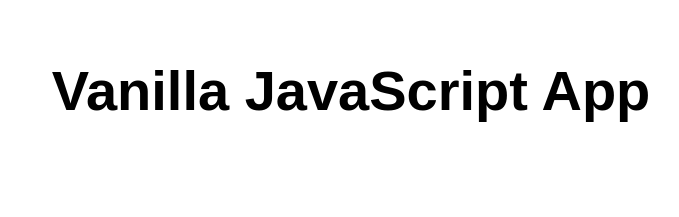
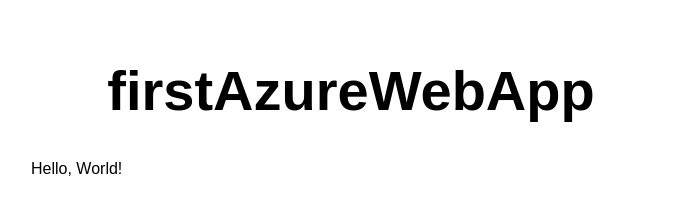
Before and after one commit to michaelmikulec/firstAzureStaticWebApp, a website: page src/index.html in a window 1280 px wide. Shown: the whole page, without its empty margins (289-968 px from the left). Drawn offline with Linux system fonts and the light colour scheme.

Commit message:
Update index.html

```diff
--- a/src/index.html
+++ b/src/index.html
@@ -5,12 +5,13 @@
   <meta charset="UTF-8">
   <meta name="viewport" content="width=device-width, initial-scale=1.0">
   <link rel="stylesheet" href="styles.css">
-  <title>Vanilla JavaScript App</title>
+  <title>firstAzureWebApp</title>
 </head>
 
 <body>
   <main>
-    <h1>Vanilla JavaScript App</h1>
+    <h1>firstAzureWebApp</h1>
+    <p>Hello, World!</p>
   </main>
 </body>
 
```
